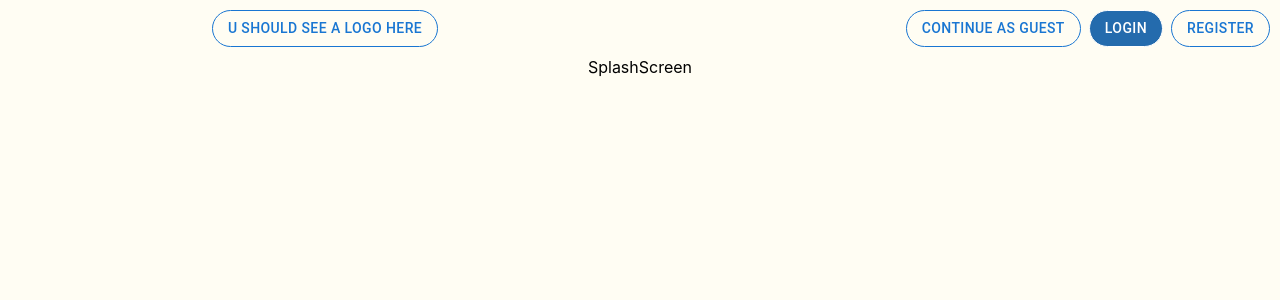
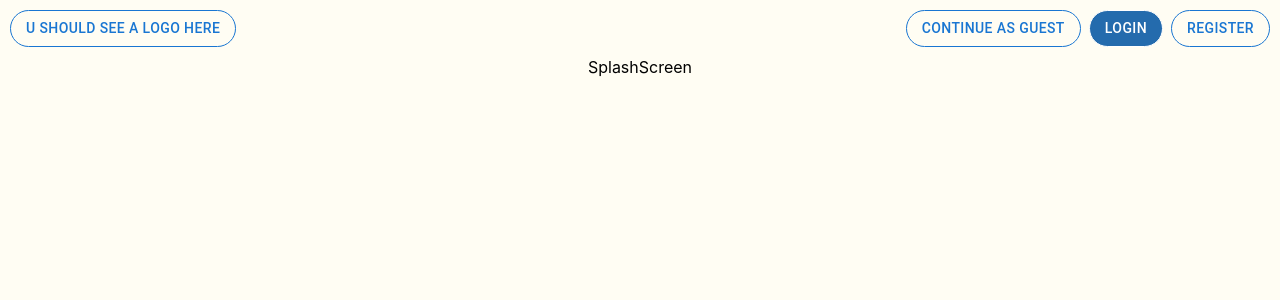
Before and after one commit to AmyLin06/MapArtisan, a React (Create React App) app in the folder client/: page / in a window 1280 px wide. Shown: the top 300 px of the page. Built offline with nearby package versions, Linux system fonts and the light colour scheme.

Commit message:
removed unused functions and adjust the banner header

```diff
--- a/client/src/components/Banner.js
+++ b/client/src/components/Banner.js
@@ -16,8 +16,8 @@ const LoginMenu = () => {
 const Banner = () => {
   return (
     <div className="banner">
-      <div>
-        <CustomButton className="logo" text="U should see a logo here" />
+      <div className="logo">
+        <CustomButton text="U should see a logo here" />
       </div>
       <div>
         <LoginMenu />
--- a/client/src/screens/SplashScreen.js
+++ b/client/src/screens/SplashScreen.js
@@ -1,24 +1,6 @@
 import React from "react";
 import "../styles/SplashScreen.css";
 import Banner from "../components/Banner";
-
-const handleOnLogin = () => {
-  console.log("This action should redirect user to the login page");
-};
-
-const handleOnRegister = () => {
-  console.log("This action should redirect user to the register page");
-};
-
-const handleOnGuest = () => {
-  console.log("This action should redirect user to the home page as guest");
-};
-
-const handleOnCreate = () => {
-  console.log(
-    "This action should redirect user to the work screen with a new base map"
-  );
-};
 
 const SplashScreen = () => {
   return (
```
Also changed, not shown: 12 other files (tests, documents, lock files or other folders).
